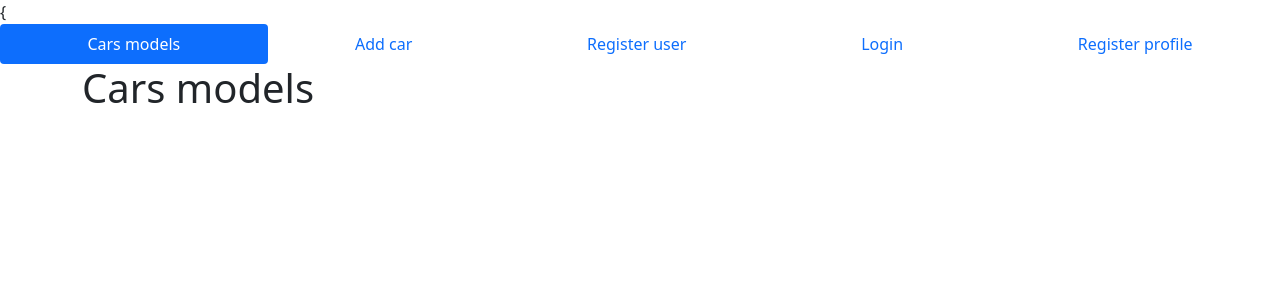
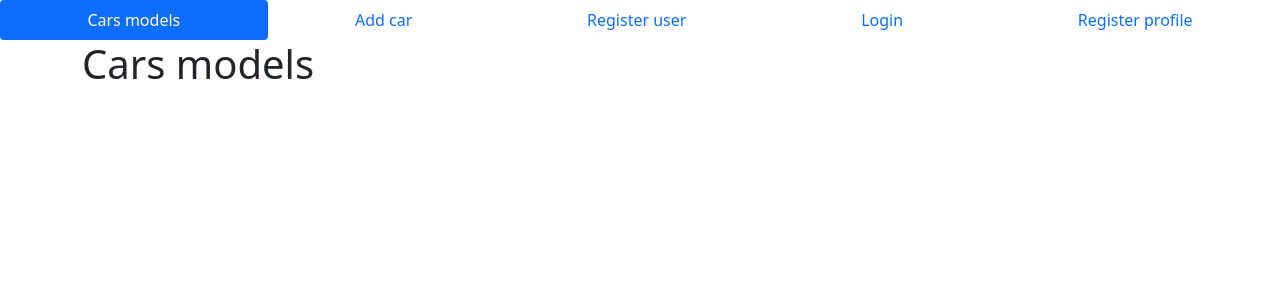
Before and after one commit to vitaliypavlovich/briscoe, a Django app: page / in a window 1280 px wide. Shown: the top 300 px of the page. Run offline with Django 4.2, Linux system fonts and the light colour scheme; data that the repository does not hold is empty; some libraries are stand-ins or nearby versions.

Commit message:
Add url to carmodel title, update base file

```diff
--- a/auto_show/templates/base.html
+++ b/auto_show/templates/base.html
@@ -8,7 +8,7 @@
     <link href="https://cdn.jsdelivr.net/npm/bootstrap@5.1.3/dist/css/bootstrap.min.css"
           rel="stylesheet" integrity="sha384-1BmE4kWBq78iYhFldvKuhfTAU6auU8tT94WrHftjDbrCEXSU1oBoqyl2QvZ6jIW3"
           crossorigin="anonymous">
-{    <link href="{% static 'css/index.css' %}" rel="stylesheet">
+    <link href="{% static 'css/index.css' %}" rel="stylesheet">
     {% block styles %}{% endblock %}
 </head>
 <body class="gray-background">
--- a/auto_show/templates/car_model_view.html
+++ b/auto_show/templates/car_model_view.html
@@ -8,7 +8,9 @@
     <img src="{% static 'img/no-image.png' %}" class="card-img-top" alt="{{ carmodel.title }}">
   {% endif %}
  <div class="card-body">
-   <h5 class="card-title">{{ carmodel.title }}</h5>
+   <h5 class="card-title">
+     <a href="{% url 'car_models_details' carmodel.title %}">{{carmodel.title}}</a>
+   </h5>
    <p class="card-text"> От {{ carmodel.car.price_usd }} USD</p>
  </div>
 </div>
```
